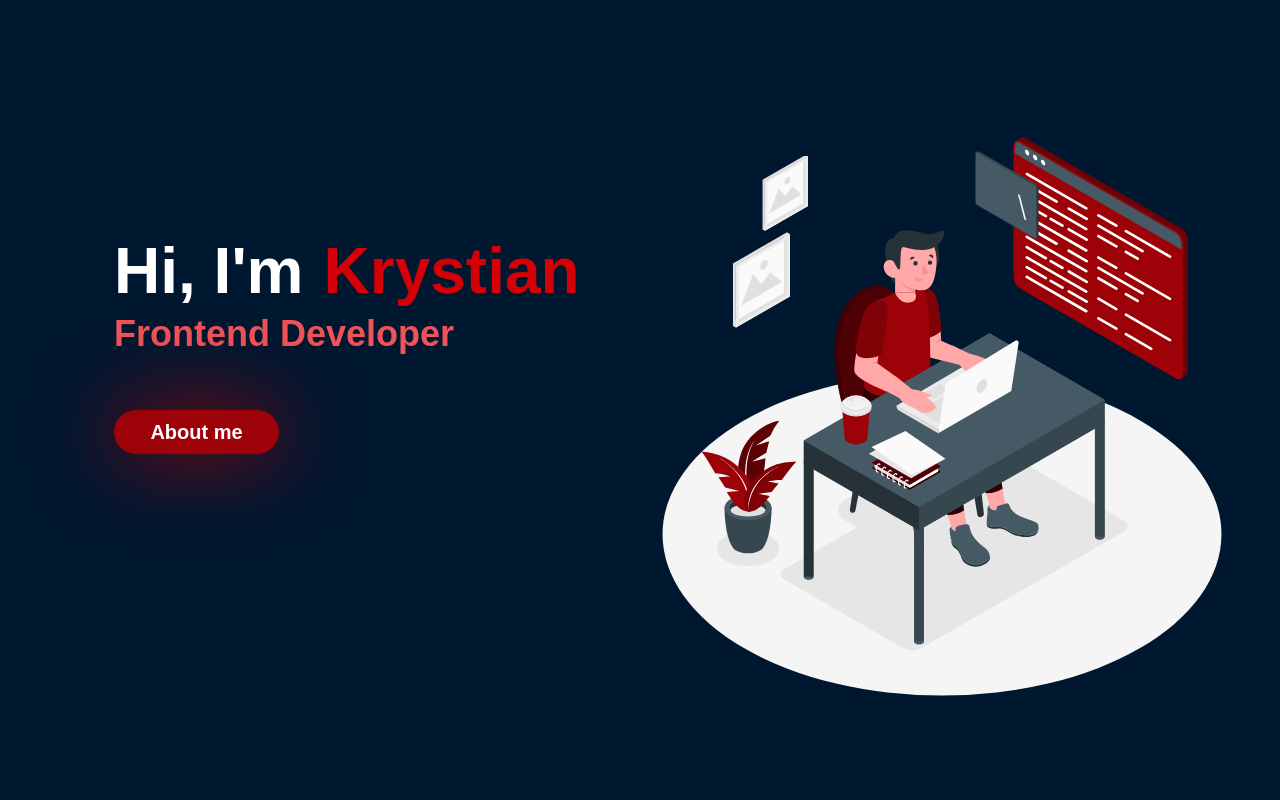
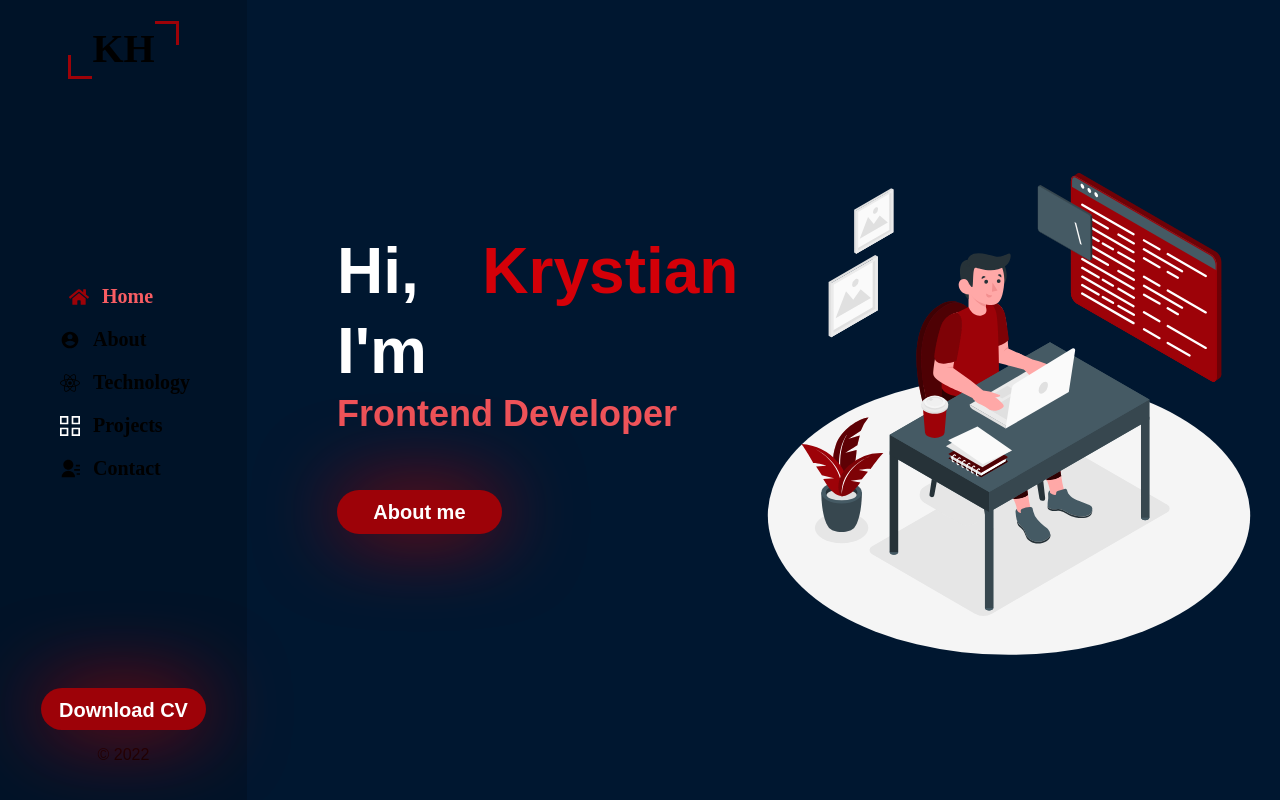
Before and after one commit to Ombre56/Portfolio, a Next.js app: page / in a window 1280 px wide. Built offline with nearby package versions, Linux system fonts and the light colour scheme.

Commit message:
Chenged first page

```diff
--- a/pages/index.js
+++ b/pages/index.js
@@ -1,19 +1,10 @@
-import Head from 'next/head'
+import Layout from '../components/Layout';
 import HomePage from '../sections/HomePage'
 
 export default function Home() {
   return (
-    <>
-      <Head>
-        <title>My Portfolio</title>
-        <meta name="description" content="Portfolio Krystian Heluszka" />
-        <link rel="icon" href="/favicon.ico" />
-      </Head>
-
-      <main>
-        <HomePage />
-      </main>
-
-    </>
+    <Layout>
+      <HomePage />
+    </Layout>
   )
 }
```
